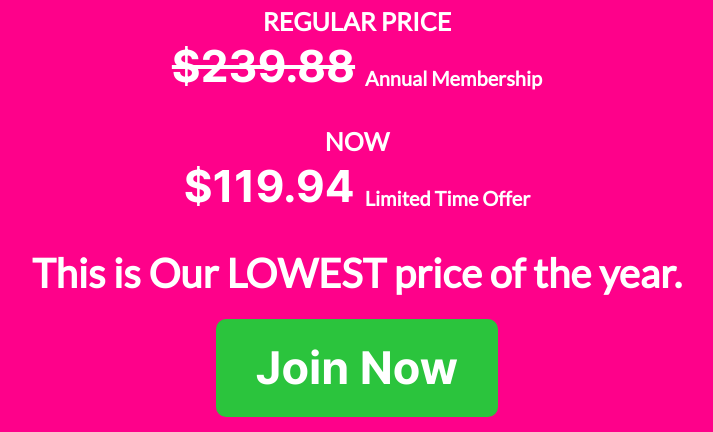
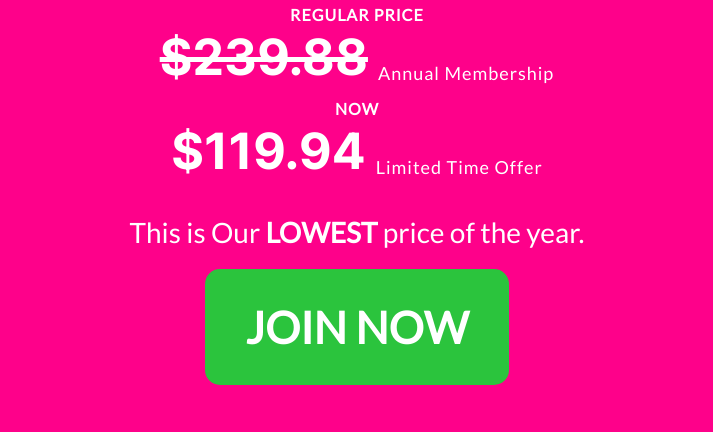
Before and after one commit to Swatigajera222/50-Off-Summer-sale, a plain HTML site: page index.html in a window 1280 px wide. Shown: the part 1144-1576 px from the top of the page, without its empty margins (283-996 px from the left). Drawn offline with Linux system fonts and the light colour scheme; grey boxes are pictures that could not be loaded; files whose address does not match are found by name.

Commit message:
change bn

```diff
--- a/css/style.css
+++ b/css/style.css
@@ -143,19 +143,21 @@ ul {
   background-color: #d6d8d8;
 }
 .bootcamp-section .head-title {
-  text-align: start;
-  margin-bottom: 40px;
+  text-align: center;
+  margin-bottom: 10px;
 }
 .bootcamp-section .head-title h1 {
   font-size: 56px;
-  color: #000;
+  color: #fe018a;
+  margin-bottom: 0px;
+  margin-top: 20px;
 }
 .bootcamp-section .head-title p {
-  color: #fe018a;
+  color: #000;
   text-align: center;
   font-size: 56px;
   font-family: Inter-Bold;
-  margin-top: 20px;
+  margin-top: -5px;
 }
 .bootcamp-section ul {
   /* list-style-image: url(..//img/check-solid.svg); */
@@ -185,7 +187,7 @@ ul {
 /* END bootcamp-section */
 /* testimonials-section */
 .testimonials-section {
-  margin: 70px 0px;
+  margin-bottom: 70px;
 }
 .testimonials-section .head-title {
   color: #fff;
@@ -270,39 +272,48 @@ ul {
   color: #ffffff;
 }
 .sortable-wrap .price-wrap .price-table p {
-  font-size: 25px;
+  font-size: 16px;
   font-weight: 700;
+  text-transform: uppercase;
+  letter-spacing: 1px;
   margin-bottom: 0px;
 }
 .sortable-wrap .price-wrap .price-table .price-annual {
   display: flex;
   align-items: flex-end;
   justify-content: center;
-  margin-bottom: 30px;
+  margin-bottom: 10px;
 }
 .sortable-wrap .price-wrap .price-table h1 {
-  font-size: 44px;
   font-family: Inter-Bold;
   text-align: center;
   margin-bottom: 0px;
   margin-right: 10px;
+  font-size: 50px;
+  font-weight: 600;
 }
 .sortable-wrap .price-wrap .price-table span {
-  font-size: 20px;
-  font-weight: 600;
+  display: inline-block;
+  font-size: 18px;
+  letter-spacing: 1px;
 }
 .sortable-wrap .price-wrap .price-btn p {
-  font-size: 40px;
-  font-weight: 600;
+  margin-top: 30px;
+  font-weight: 100;
+  font-size: 28px;
+}
+.sortable-wrap .price-wrap .price-btn p b {
+  font-weight: bold;
 }
 .sortable-wrap .price-wrap .price-btn a {
-  font-size: 45px;
-  font-family: Inter-Bold;
   color: rgb(255, 255, 255);
   font-weight: 600;
-  background-color: #2bc43d;
-  padding: 15px 40px;
-  border-radius: 10px;
+  background-color: rgb(43, 196, 61);
+  font-size: 44px;
+  box-sizing: inset 0 1px 0 rgba(255, 255, 255, 0.2);
+  border-radius: 15px;
+  padding: 25px 40px;
+  text-transform: uppercase;
 }
 .sortable-wrap .price-wrap .price-btn a:hover {
   background-color: #14b327;
@@ -322,7 +333,9 @@ ul {
   position: relative;
   z-index: 9;
 }
-
+.register-section .food-img .owl-nav {
+  display: none;
+}
 /* story-section */
 .story-section .head-title {
   margin-bottom: 40px;
@@ -612,6 +625,7 @@ ul {
   }
   .sortable-wrap .price-wrap .price-table .price-annual {
     display: block;
+    margin-bottom: 20px;
   }
   .brand-logo {
     width: 120px;
--- a/index.html
+++ b/index.html
@@ -84,7 +84,7 @@
             </div>
           </div>
           <div class="price-btn">
-            <p>This is Our <strong>LOWEST</strong> price of the year.</p>
+            <p>This is Our <b>LOWEST</b> price of the year.</p>
             <a href="#">Join Now</a>
           </div>
         </div>
@@ -97,7 +97,7 @@
             >
               <iframe
                 width="100%"
-                height="500"
+                height="480"
                 src="https://www.youtube.com/embed/KsWcjcL4KE4"
                 title="YouTube video player"
                 frameborder="0"
@@ -233,7 +233,7 @@
         <div class="row">
           <div class="col-lg-6">
             <div class="head-title">
-              <!-- <h1>14DAY TOTAL BODY BOOTCAMP</h1> -->
+              <h1>ANNUAL MEMBERSHIP</h1>
               <p>WHAT YOU GET</p>
             </div>
             <ul>
@@ -702,7 +702,7 @@
         nav: true,
         responsive: {
           0: {
-            items: 1,
+            items: 3,
           },
           767: {
             items: 3,
```
